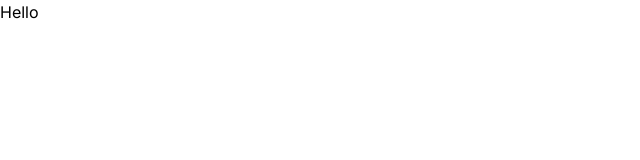
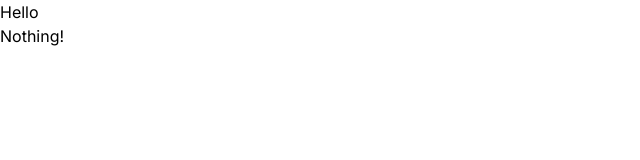
Before and after one commit to BrandGains/BrandGains_v2, a Next.js app: page / in a window 1280 px wide. Shown: the top 160 px of the page, without its empty margins (0-640 px from the left). Built offline with nearby package versions, Linux system fonts and the light colour scheme.

Commit message:
try commit

```diff
--- a/src/app/page.tsx
+++ b/src/app/page.tsx
@@ -4,6 +4,7 @@ export default function Home() {
   return (
     <>
       <h1>Hello</h1>
+      <p>Nothing!</p>
     </>
   );
 }
```
